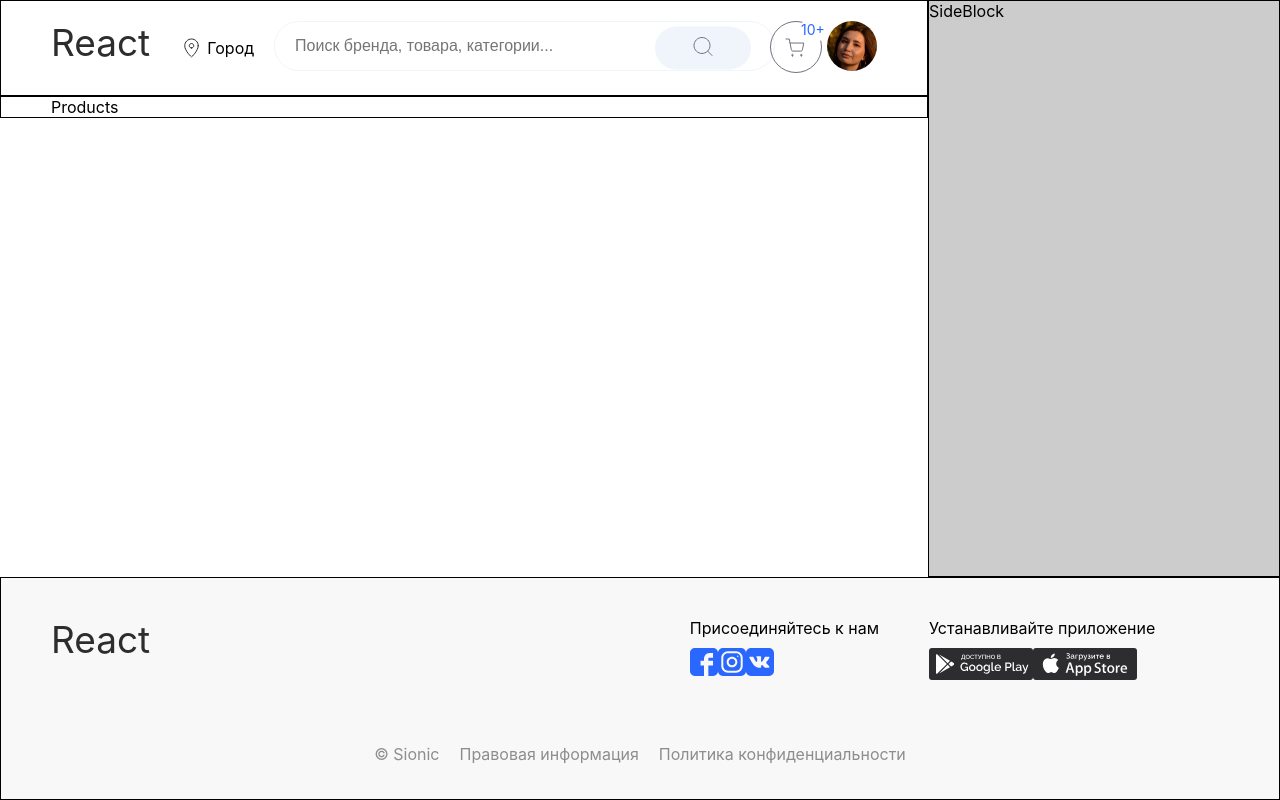
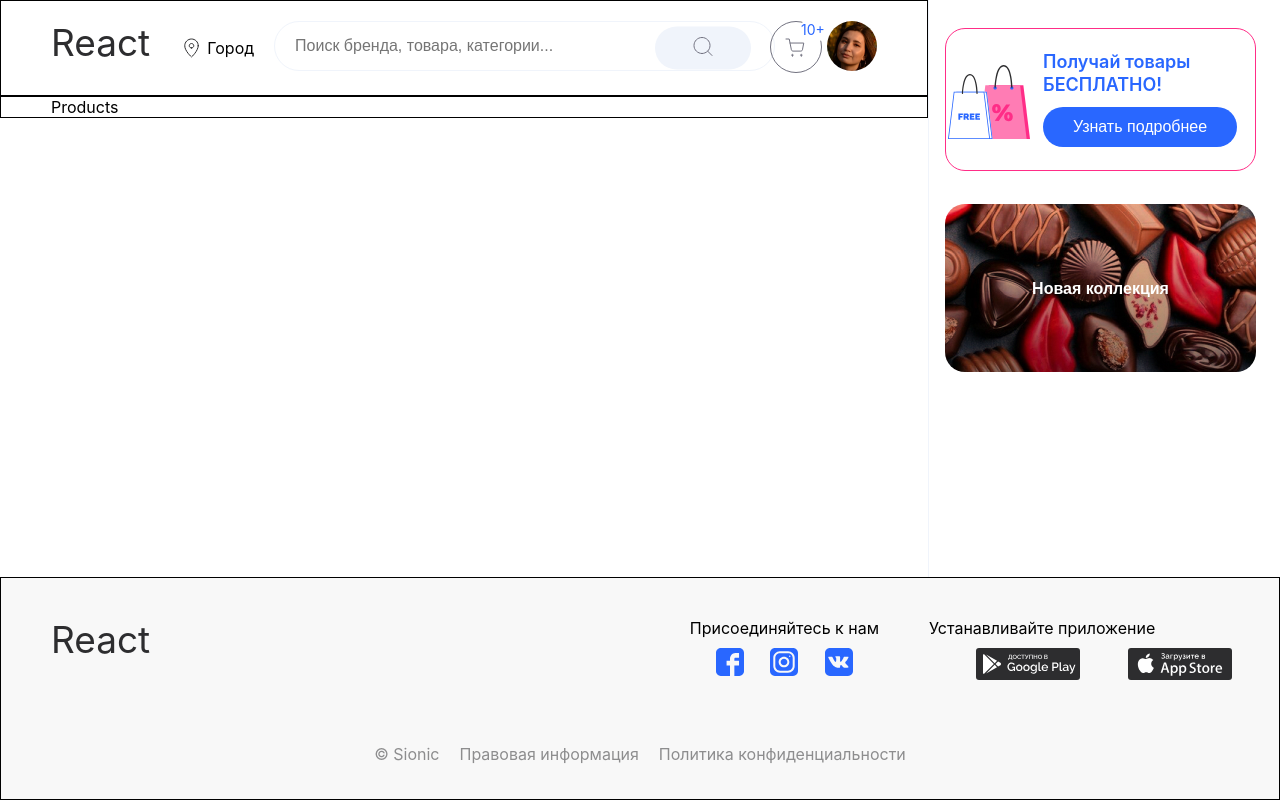
Before and after one commit to DmitriyKaplan28/sionic, a React (Create React App) app: page /#/products in a window 1280 px wide. Built offline with nearby package versions, Linux system fonts and the light colour scheme; what redux-orm would draw is missing.

Commit message:
feat: Sidebar CSS

```diff
--- a/src/App.tsx
+++ b/src/App.tsx
@@ -2,7 +2,7 @@ import React from 'react';
 import style from './App.module.css';
 import {Header} from "./components/Header/Header";
 import {MainBlock} from "./components/MainBlock/MainBlock";
-import {SideBar} from "./components/SideBlock/SideBar";
+import {SideBar} from "./components/SideBar/SideBar";
 import {Footer} from "./components/Footer/Footer";
 import {Basket} from "./components/Basket/Basket";
 import {Delivery} from "./components/Delivery/Delivery";
--- a/src/components/Footer/Footer.module.css
+++ b/src/components/Footer/Footer.module.css
@@ -31,6 +31,7 @@
 
 .rightPart .appDownloadIcons {
     display: flex;
+    justify-content: space-evenly;
     margin: 10px 0;
 }
 
@@ -44,6 +45,7 @@
 
 .socialMediaIcons {
     display: flex;
+    justify-content: space-evenly;
     margin: 10px 0;
 }
 
--- /dev/null
+++ b/src/components/SideBar/NewCollection/NewCollection.module.css
@@ -0,0 +1,13 @@
+.btnBanner {
+    width: 311px;
+    height: 168px;
+    background-size: cover;
+    border: none;
+    border-radius: 20px;
+    outline: none;
+    font-size: 16px;
+    line-height: 19px;
+    font-weight: 600;
+    color: #ffffff;
+    margin: 0 0 20px 0;
+}
--- /dev/null
+++ b/src/components/SideBar/NewCollection/NewColletion.tsx
@@ -0,0 +1,18 @@
+import React from 'react';
+import style from "./NewCollection.module.css";
+
+type styleType = {
+    backgroundImage: string
+}
+
+type NewColletionPropsType = {
+    backgroundStyle: styleType
+}
+
+export const NewColletion = ({backgroundStyle} : NewColletionPropsType) => {
+    return (
+        <button className={style.btnBanner} style={backgroundStyle}>
+            Новая коллекция
+        </button>
+    );
+};
--- /dev/null
+++ b/src/components/SideBar/SideBar.module.css
@@ -0,0 +1,45 @@
+.sideContainer {
+    border-left: 1px solid #f0f4fb;
+    padding: 0 24px 0 16px;
+}
+
+.sideBanner {
+    width: 311px;
+    height: 143px;
+    box-sizing: border-box;
+    position: relative;
+    border: 1px solid #ff2d87;
+    border-radius: 20px;
+    margin: 28px 0 33px 0;
+}
+
+.image {
+    width: 82px;
+    height: 82px;
+    position: absolute;
+    top: 32px;
+    left: 2px;
+}
+
+.h2 {
+    font-size: 18px;
+    line-height: 130%;
+    font-weight: 600;
+    color: #2967ff;
+    margin: 21px 0 10px 97px;
+}
+
+.btn {
+    width: 194px;
+    height: 40px;
+    background: #2967ff;
+    border: none;
+    border-radius: 99em;
+    outline: none;
+    font-size: 16px;
+    line-height: 19px;
+    font-weight: 400;
+    color: #ffffff;
+    margin: 0 0 0 97px;
+    padding: 0;
+}
--- /dev/null
+++ b/src/components/SideBar/SideBar.tsx
@@ -0,0 +1,24 @@
+import React from 'react';
+import style from './SideBar.module.css'
+import imageFree from "../../common/assets/images/imageFree.svg";
+import imageSweetBackground from "../../common/assets/images/newCollectionSweets.jpg";
+import {NewColletion} from "./NewCollection/NewColletion";
+
+export const SideBar = () => {
+
+    const backgroundStyleSweet = {
+        backgroundImage: `url(${imageSweetBackground})`,
+    };
+    return (
+        <div className={style.sideContainer}>
+            <div className={style.sideBanner}>
+                <img src={imageFree} alt="Image of free products" className={style.image}/>
+                <h2 className={style.h2}>Получай товары БЕСПЛАТНО!</h2>
+                <button className={style.btn}>
+                    Узнать подробнее
+                </button>
+            </div>
+            <NewColletion backgroundStyle={backgroundStyleSweet} />
+        </div>
+    );
+};
--- a/src/components/SideBlock/SideBar.module.css
+++ /dev/null
@@ -1,6 +0,0 @@
-.sideContainer {
-    flex: 0 1 350px;
-    background-color: #ccc;
-
-    border: 1px solid black;
-}
--- a/src/components/SideBlock/SideBar.tsx
+++ /dev/null
@@ -1,10 +0,0 @@
-import React from 'react';
-import style from './SideBar.module.css'
-
-export const SideBar = () => {
-    return (
-        <div className={style.sideContainer}>
-            SideBlock
-        </div>
-    );
-};
```
Also changed, not shown: src/common/assets/images/imageFree.svg (added), src/common/assets/images/newCollectionSweets.jpg (added).
